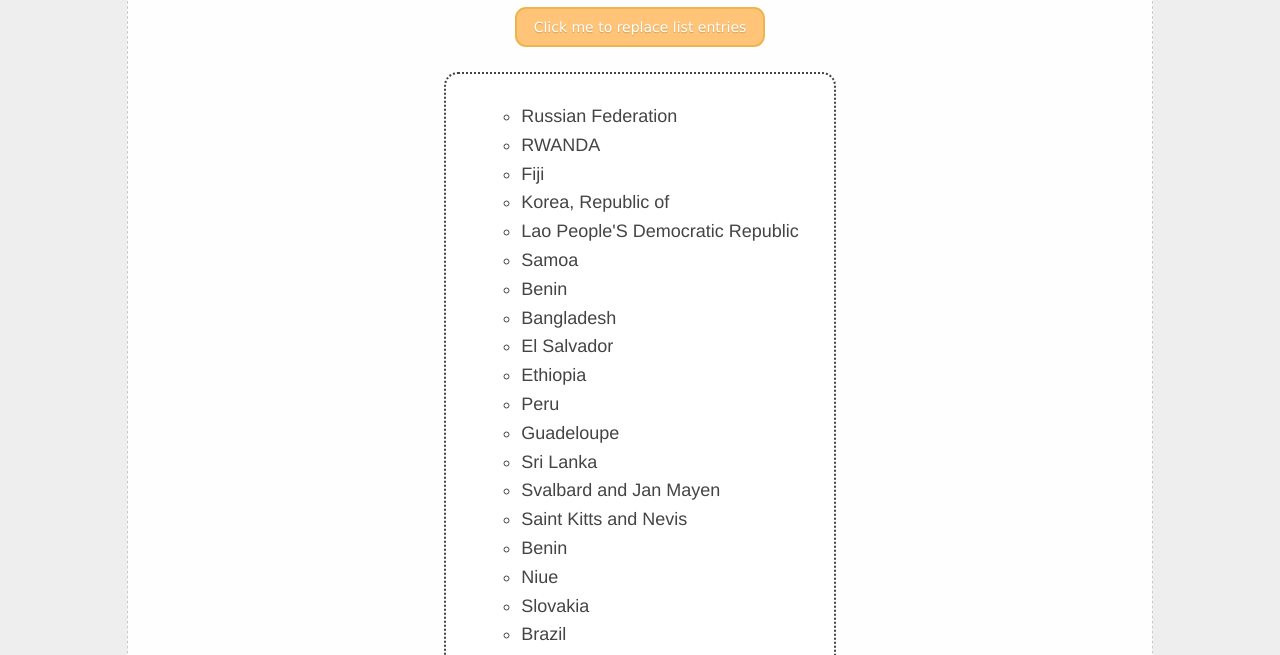
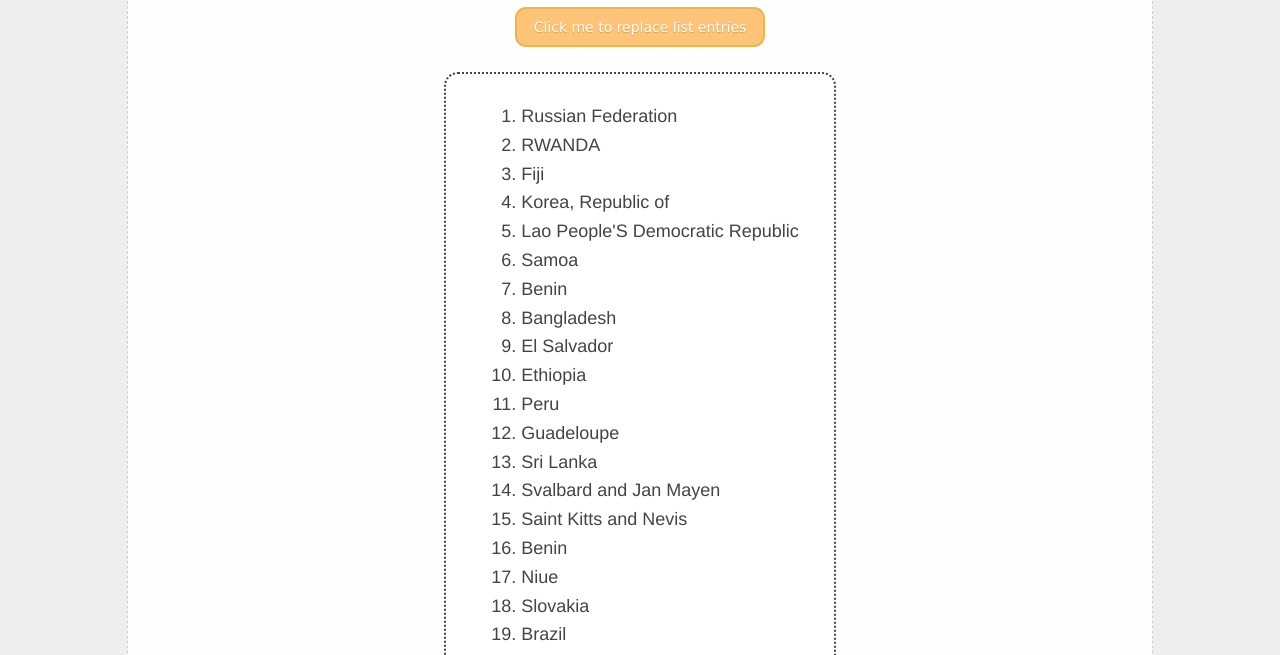
Before and after one commit to DanielleLewis017/DanielleLewis017.github.io, a plain HTML site: page lab_5/index.html in a window 1280 px wide. Both pictures are taken after a click on the button "Click me to replace list entries". Shown: the part 142-797 px from the top of the page. Drawn offline with Linux system fonts and the light colour scheme.

Commit message:
Update index.html

```diff
--- a/lab_5/index.html
+++ b/lab_5/index.html
@@ -289,7 +289,7 @@
         for (let i = 0; i < countries.length; i += 1) {
           items[i] = countries[i].name;
         }
-        text = "<ul>";
+        text = "<ol>";
         let num = 0;
 
         for (i = 0; i < 50; i++) {
@@ -297,7 +297,7 @@
           num = Math.floor(Math.random() * 243);
           text += "<li>" + items[num] + "</li>";
         }
-        text += "</ul>";
+        text += "</ol>";
 
         document.getElementsByTagName("ul")[0].innerHTML = text;
       }
```
